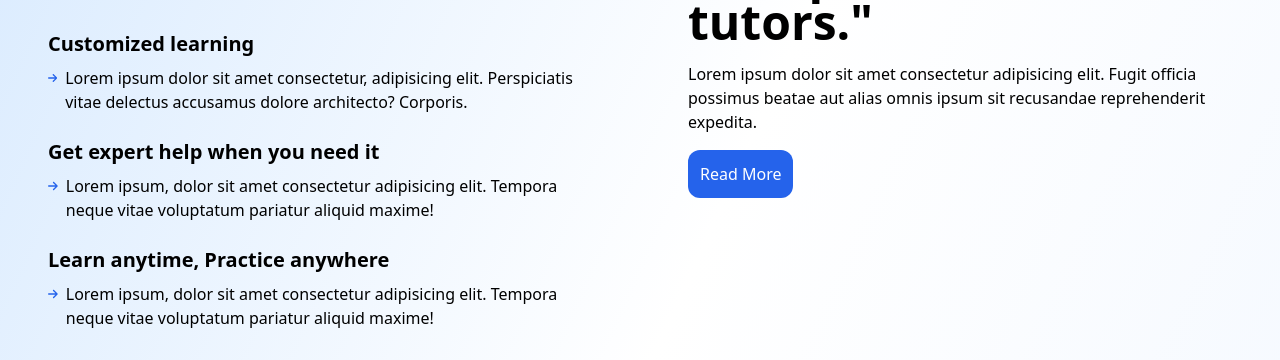
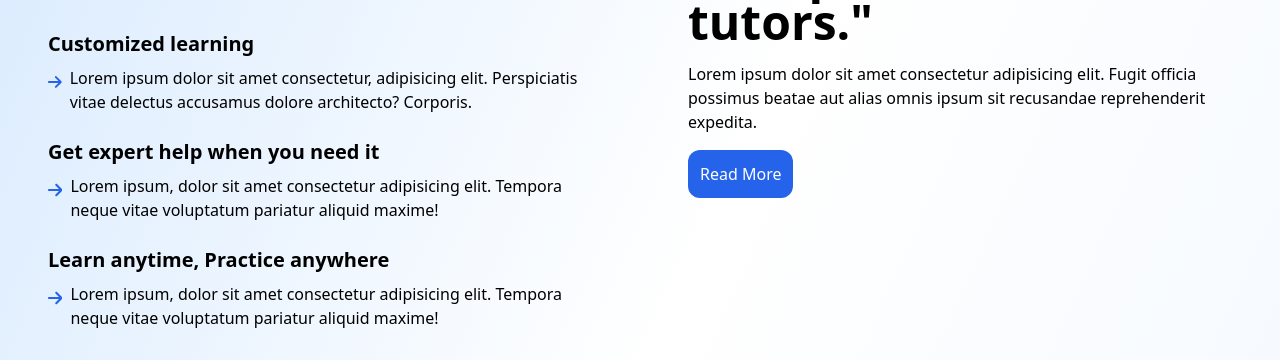
Before and after one commit to AdhurimBerisha/Study-Buddy, a React (Vite) app in the folder frontend/: page / in a window 1280 px wide. Shown: the part 2456-2816 px from the top of the page. Built offline with nearby package versions, Linux system fonts and the light colour scheme.

Commit message:
Bigger icons

```diff
--- a/frontend/src/components/WhyUs.tsx
+++ b/frontend/src/components/WhyUs.tsx
@@ -20,7 +20,7 @@ const WhyUs = () => {
           <div>
             <h2 className="text-xl font-semibold mb-2">Customized learning</h2>
             <p className="flex items-start gap-2">
-              <FaArrowRight className="mt-1 text-blue-600" />
+              <FaArrowRight className="mt-1 text-blue-600 text-2xl" />
               Lorem ipsum dolor sit amet consectetur, adipisicing elit.
               Perspiciatis vitae delectus accusamus dolore architecto? Corporis.
             </p>
@@ -29,7 +29,7 @@ const WhyUs = () => {
               Get expert help when you need it
             </h2>
             <p className="flex items-start gap-2">
-              <FaArrowRight className="mt-1 text-blue-600" />
+              <FaArrowRight className="mt-1 text-blue-600 text-2xl" />
               Lorem ipsum, dolor sit amet consectetur adipisicing elit. Tempora
               neque vitae voluptatum pariatur aliquid maxime!
             </p>
@@ -38,7 +38,7 @@ const WhyUs = () => {
               Learn anytime, Practice anywhere
             </h2>
             <p className="flex items-start gap-2">
-              <FaArrowRight className="mt-1 text-blue-600" />
+              <FaArrowRight className="mt-1 text-blue-600 text-2xl" />
               Lorem ipsum, dolor sit amet consectetur adipisicing elit. Tempora
               neque vitae voluptatum pariatur aliquid maxime!
             </p>
```
